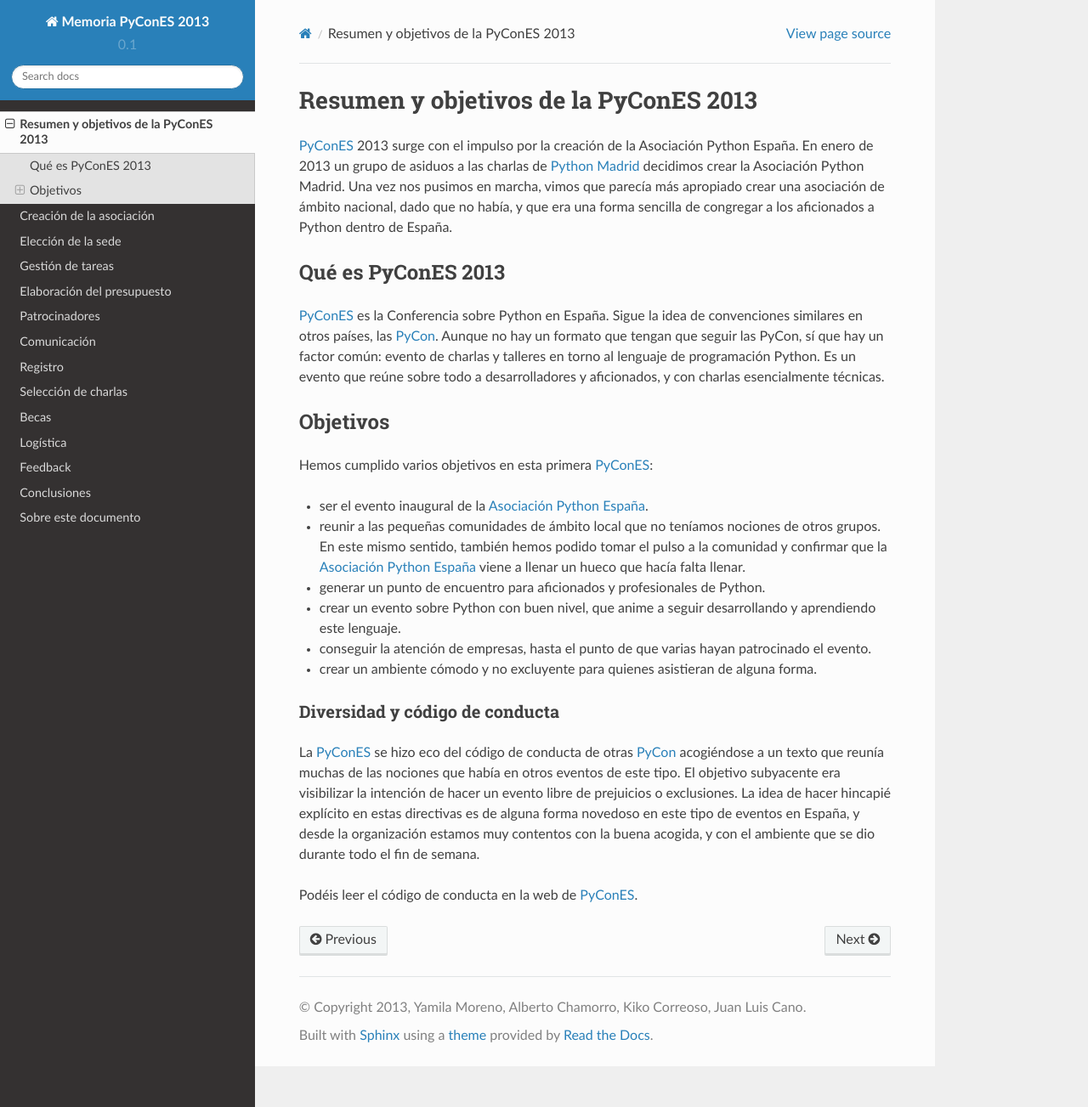
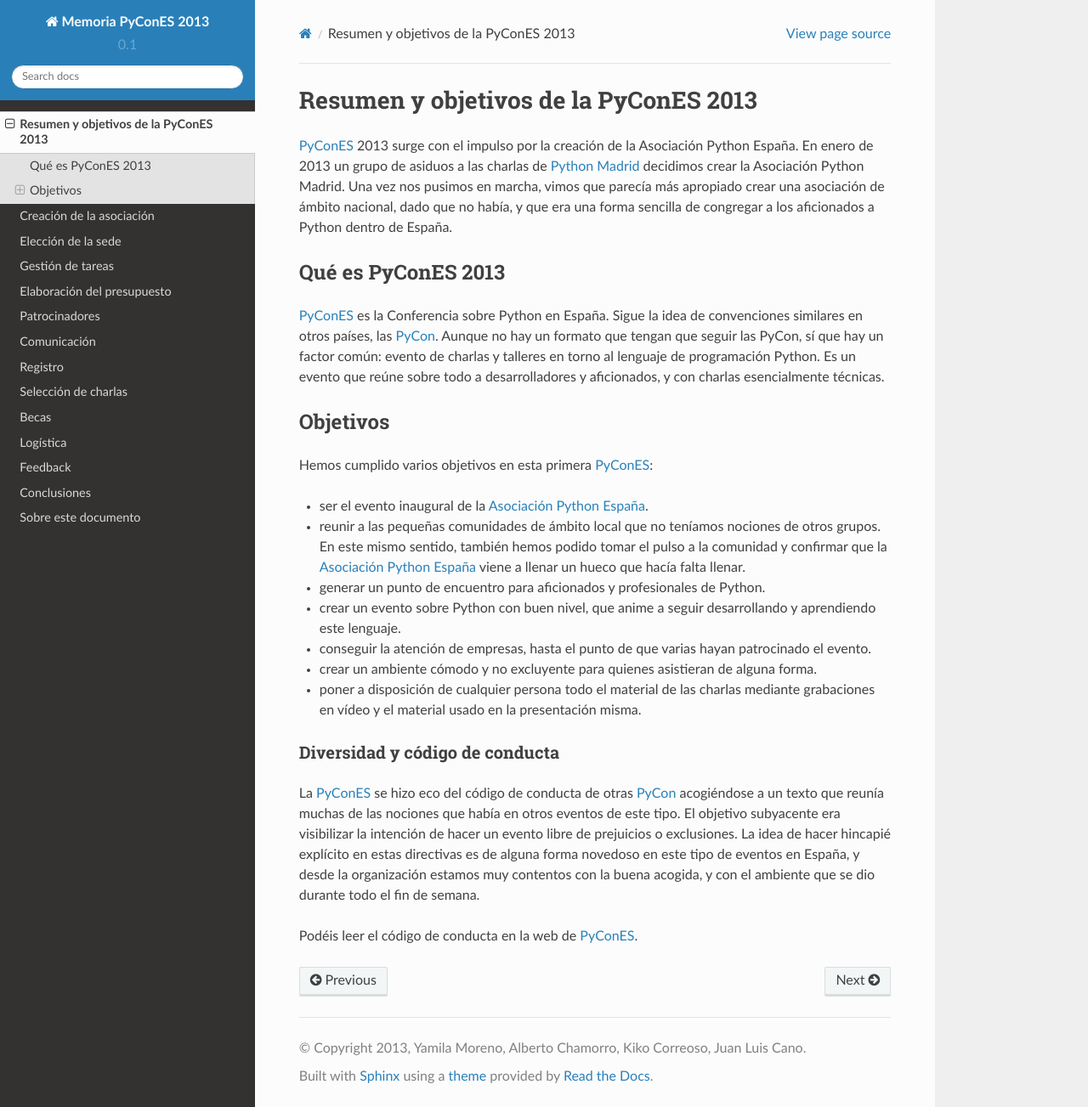
Before and after one commit to python-spain/postmortem-pycones2013, a Sphinx documentation site: the page built from source/objetivos.rst, in a window 1280 px wide and 1303 px high. Shown: the whole window at 85% size. Built offline with Sphinx 7.4.7 and the Read the Docs theme 2.0.0, drawn with Linux system fonts in a browser that asks for light colours.

Commit message:
Añadido un nuevo objetivo
Añadido un nuevo objetivo en los objetivos de la PyConES.

```diff
--- a/source/objetivos.rst
+++ b/source/objetivos.rst
@@ -26,6 +26,7 @@
 * crear un evento sobre Python con buen nivel, que anime a seguir desarrollando y aprendiendo este lenguaje.
 * conseguir la atención de empresas, hasta el punto de que varias hayan patrocinado el evento.
 * crear un ambiente cómodo y no excluyente para quienes asistieran de alguna forma.
+* poner a disposición de cualquier persona todo el material de las charlas mediante grabaciones en vídeo y el material usado en la presentación misma.
 
 Diversidad y código de conducta
 ...............................
```
